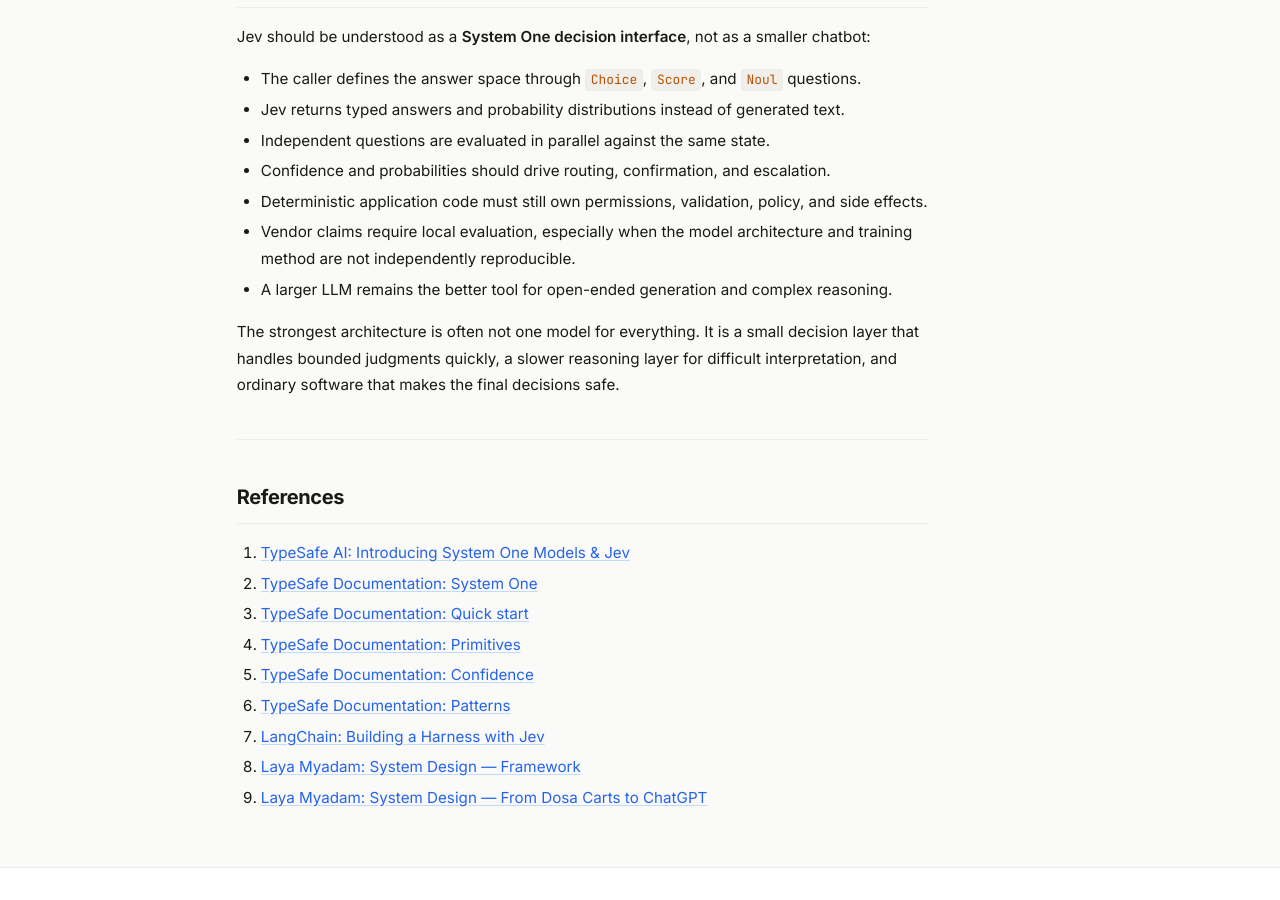
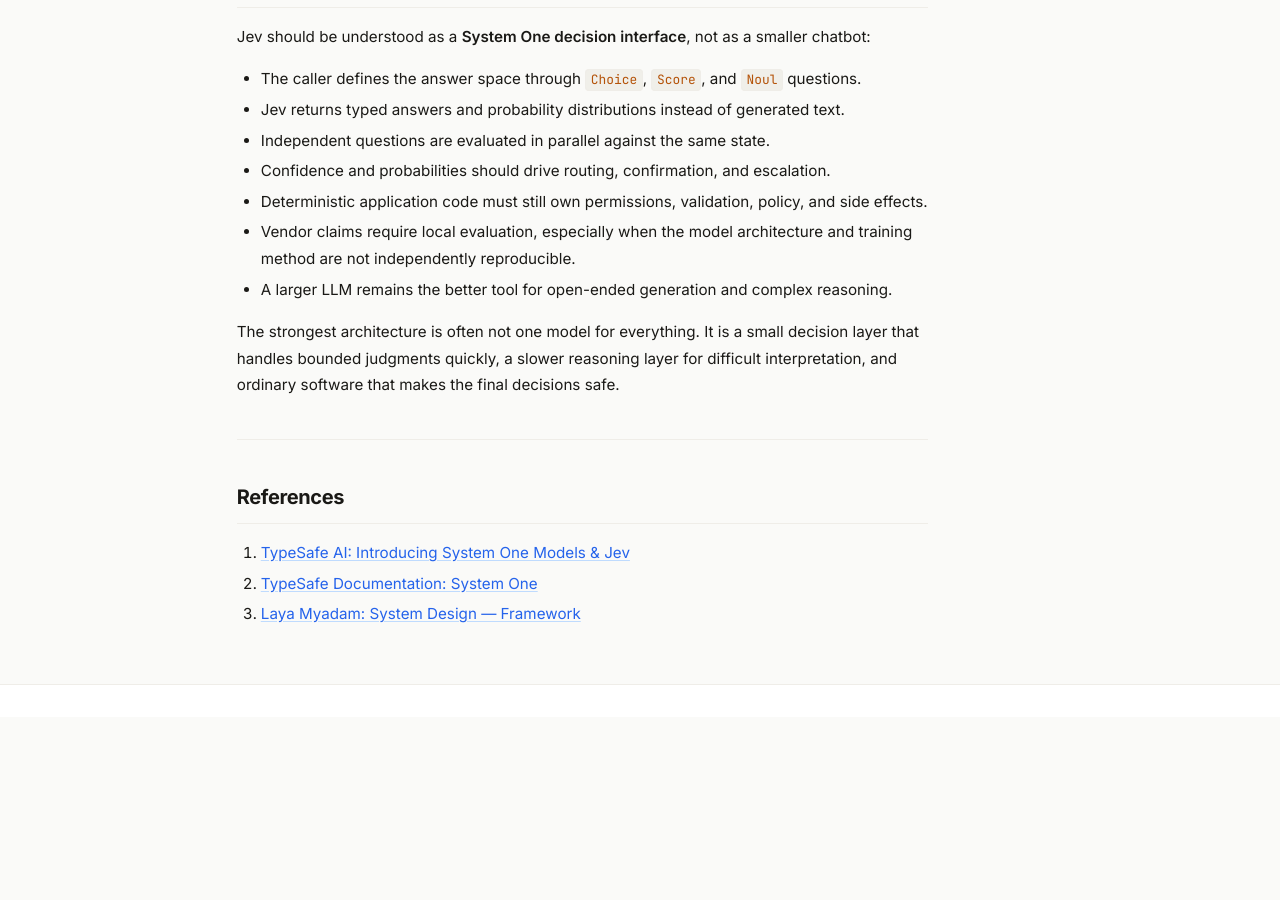
Before and after one commit to ChadaSaiteja/blog, a Jekyll site: the page built from _posts/2026-09-25-jev-system-one-model.md, in a window 1280 px wide and 900 px high, scrolled down 9300 px. Built offline with Jekyll 4.4.1, drawn with Linux system fonts in a browser that asks for light colours; after the commit the page ends 10017 px from its top, so only the background shows below that.

Commit message:
updated reference links

```diff
--- a/_posts/2026-09-25-jev-system-one-model.md
+++ b/_posts/2026-09-25-jev-system-one-model.md
@@ -317,10 +317,4 @@
 
 1. [TypeSafe AI: Introducing System One Models & Jev](https://typesafe.ai/blog/introducing-system-one-models-and-jev)
 2. [TypeSafe Documentation: System One](https://docs.typesafe.ai/concepts/system-one)
-3. [TypeSafe Documentation: Quick start](https://docs.typesafe.ai/introduction/quickstart)
-4. [TypeSafe Documentation: Primitives](https://docs.typesafe.ai/primitives)
-5. [TypeSafe Documentation: Confidence](https://docs.typesafe.ai/confidence)
-6. [TypeSafe Documentation: Patterns](https://docs.typesafe.ai/patterns)
-7. [LangChain: Building a Harness with Jev](https://www.langchain.com/blog/building-a-harness-with-jev)
-8. [Laya Myadam: System Design — Framework](https://medium.com/@layamyadam8/part-3-system-design-framework-18d100a7c16e)
-9. [Laya Myadam: System Design — From Dosa Carts to ChatGPT](https://medium.com/@layamyadam8/part-1-system-design-from-dosa-carts-to-chatgpt-why-systems-fail-and-how-to-build-ones-that-1e22abf65e98)
+3. [Laya Myadam: System Design — Framework](https://medium.com/@layamyadam8/part-3-system-design-framework-18d100a7c16e)
```
